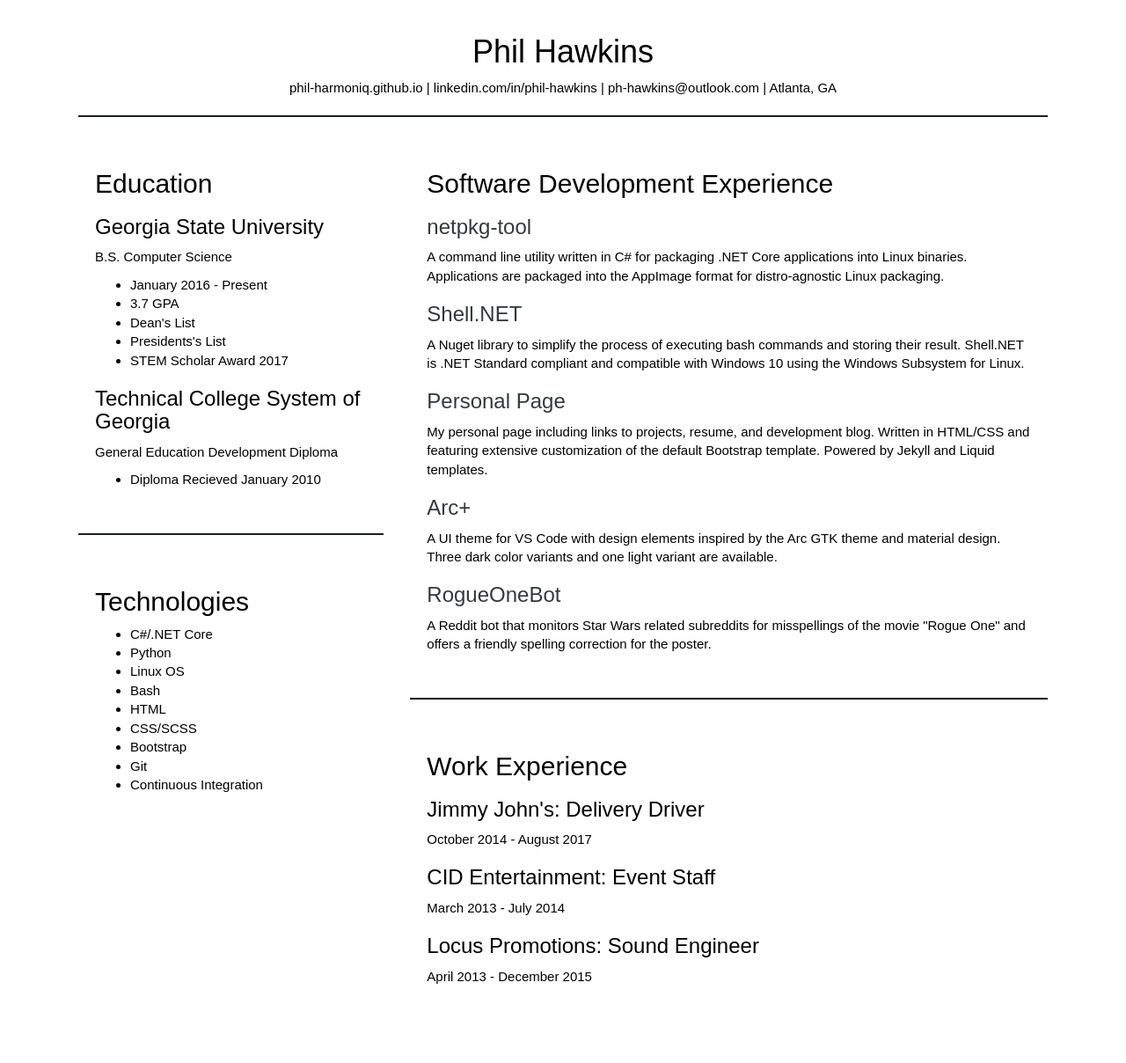
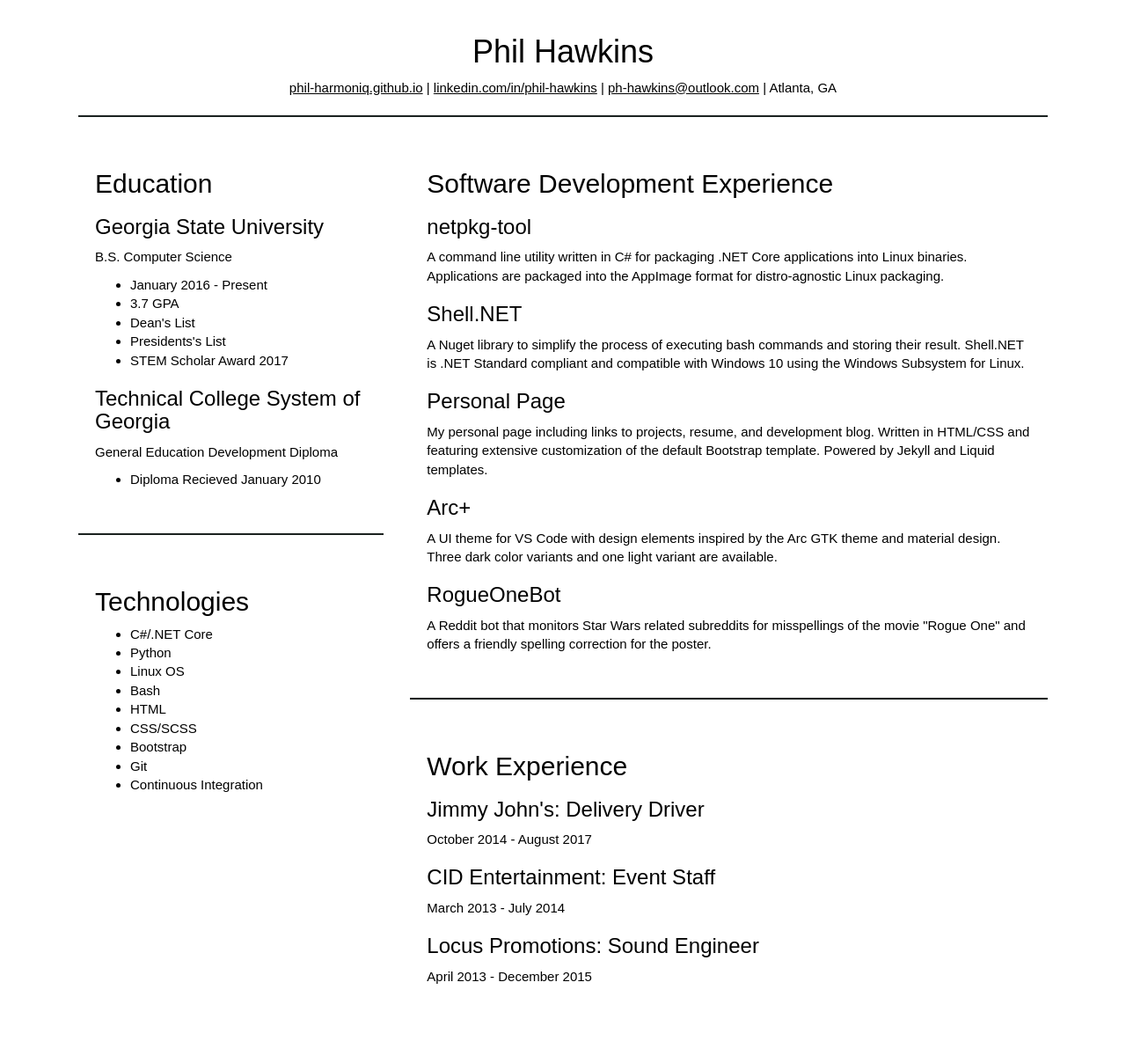
Before and after one commit to phil-harmoniq/phil-harmoniq.github.io, a Jekyll site: the page built from resume-print.html, in a window 1280 px wide. Shown: the whole page at 88% size. Built offline with Jekyll 4.4.1, drawn with Linux system fonts in a browser that asks for light colours; nearby versions of some CDN libraries; some of the changed lines change nothing that is shown.

Commit message:
Update print resume

```diff
--- a/_includes/resume-header-print.html
+++ b/_includes/resume-header-print.html
@@ -1,4 +1,4 @@
 <div class="text-center">
   <h1>Phil Hawkins</h1>
-  <p>phil-harmoniq.github.io | linkedin.com/in/phil-hawkins | ph-hawkins@outlook.com | Atlanta, GA</p>
+  <p><u>phil-harmoniq.github.io</u> | <u>linkedin.com/in/phil-hawkins</u> | <u>ph-hawkins@outlook.com</u> | Atlanta, GA</p>
 </div>
--- /dev/null
+++ b/_includes/resume-template-print.html
@@ -0,0 +1,96 @@
+<div class="row">
+
+  <div class="col-xs-4 col-sm-4 col-md-4">
+    <div class="well">
+      <h2>Education</h2>
+
+      <h3>Georgia State University</h3>
+      <p>B.S. Computer Science</p>
+      <ul>
+        <li>January 2016 - Present</li>
+        <li>3.7 GPA</li>
+        <li>Dean's List</li>
+        <li>Presidents's List</li>
+        <li>STEM Scholar Award 2017</li>
+      </ul>
+
+      <h3>Technical College System of Georgia</h3>
+      <p>General Education Development Diploma</p>
+      <ul>
+        <li>Diploma Recieved January 2010</li>
+      </ul>
+    </div>
+
+    <hr>
+
+    <div class="well">
+      <h2>Technologies</h2>
+      <ul>
+        <li>C#/.NET Core</li>
+        <li>Python</li>
+        <li>Linux OS</li>
+        <li>Bash</li>
+        <li>HTML</li>
+        <li>CSS/SCSS</li>
+        <li>Bootstrap</li>
+        <li>Git</li>
+        <li>Continuous Integration</li>
+      </ul>
+    </div>
+  </div>
+
+  <div class="col-xs-8 col-sm-8 col-md-8">
+
+    <div class="well">
+      <h2>Software Development Experience</h2>
+
+      <h3>netpkg-tool</h3>
+      <p>
+        A command line utility written in C# for packaging .NET Core applications into Linux binaries.
+        Applications are packaged into the AppImage format for distro-agnostic Linux packaging.
+      </p>
+
+      <h3>Shell.NET</h3>
+      <p>
+        A Nuget library to simplify the process of executing bash commands and storing their result.
+        Shell.NET is .NET Standard compliant and compatible with Windows 10 using the Windows Subsystem for Linux.
+      </p>
+
+      <h3>Personal Page</h3>
+      <p>
+        My personal page including links to projects, resume, and development blog.
+        Written in HTML/CSS and featuring extensive customization of the default Bootstrap template.
+        Powered by Jekyll and Liquid templates.
+      </p>
+
+      <h3>Arc+</h3>
+      <p>
+        A UI theme for VS Code with design elements inspired by the Arc GTK theme and material design.
+        Three dark color variants and one light variant are available.
+      </p>
+
+      <h3>RogueOneBot</h3>
+      <p>
+        A Reddit bot that monitors Star Wars related subreddits for misspellings of the movie "Rogue One"
+        and offers a friendly spelling correction for the poster.
+      </p>
+    </div>
+
+    <hr>
+
+    <div class="well">
+      <h2>Work Experience</h2>
+
+      <h3>Jimmy John's: Delivery Driver</h3>
+      <p>October 2014 - August 2017</p>
+
+      <h3>CID Entertainment: Event Staff</h3>
+      <p>March 2013 - July 2014</p>
+
+      <h3>Locus Promotions: Sound Engineer</h3>
+      <p>April 2013 - December 2015</p>
+    </div>
+
+  </div>
+
+</div>
--- a/resume-print.html
+++ b/resume-print.html
@@ -22,7 +22,7 @@
 
     <hr>
 
-    {% include resume-template.html %}
+    {% include resume-template-print.html %}
   </div>
 
 </body>
```
Also changed, not shown: 1 other file.
